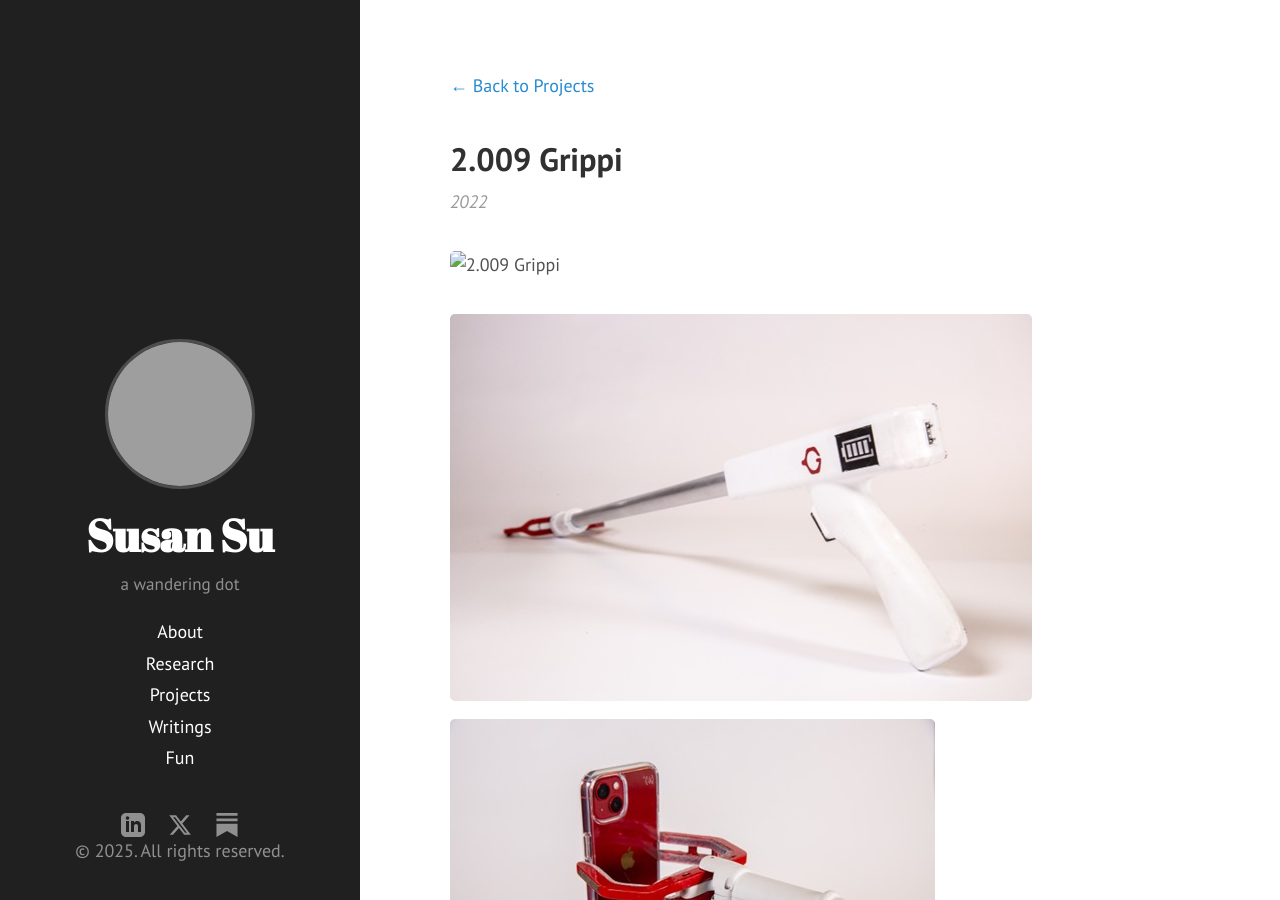
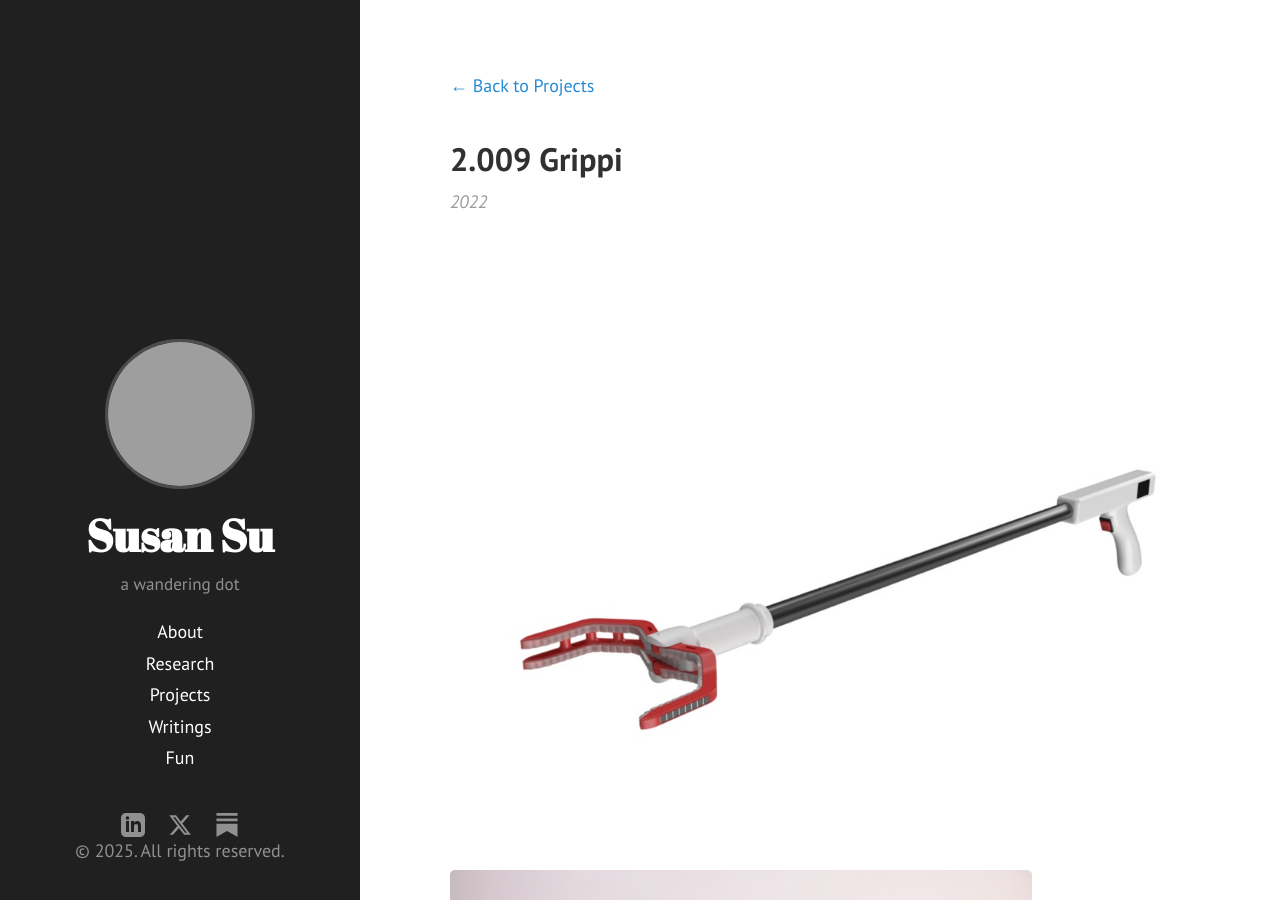
Before and after one commit to phreakasu/phreakasu, a Jekyll site: the page built from _projects/grippi.md, in a window 1280 px wide and 900 px high. Built offline with Jekyll 4.4.1, drawn with Linux system fonts in a browser that asks for light colours; grey boxes are pictures that could not be loaded.

Commit message:
Update project.html

```diff
--- a/_layouts/project.html
+++ b/_layouts/project.html
@@ -12,7 +12,7 @@
   {% endif %}
 
   {% if page.image %}
-    <img src="{{ site.baseurl }}/assets/projects/{{ page.image }}" alt="{{ page.title }}" style="width: 100%; max-width: 800px; margin: 2rem 0;">
+    <img src="{{ site.baseurl }}/public/assets/projects/{{ page.image }}" alt="{{ page.title }}" style="width: 100%; max-width: 800px; margin: 2rem 0;">
   {% endif %}
 
   {{ content }}
```
